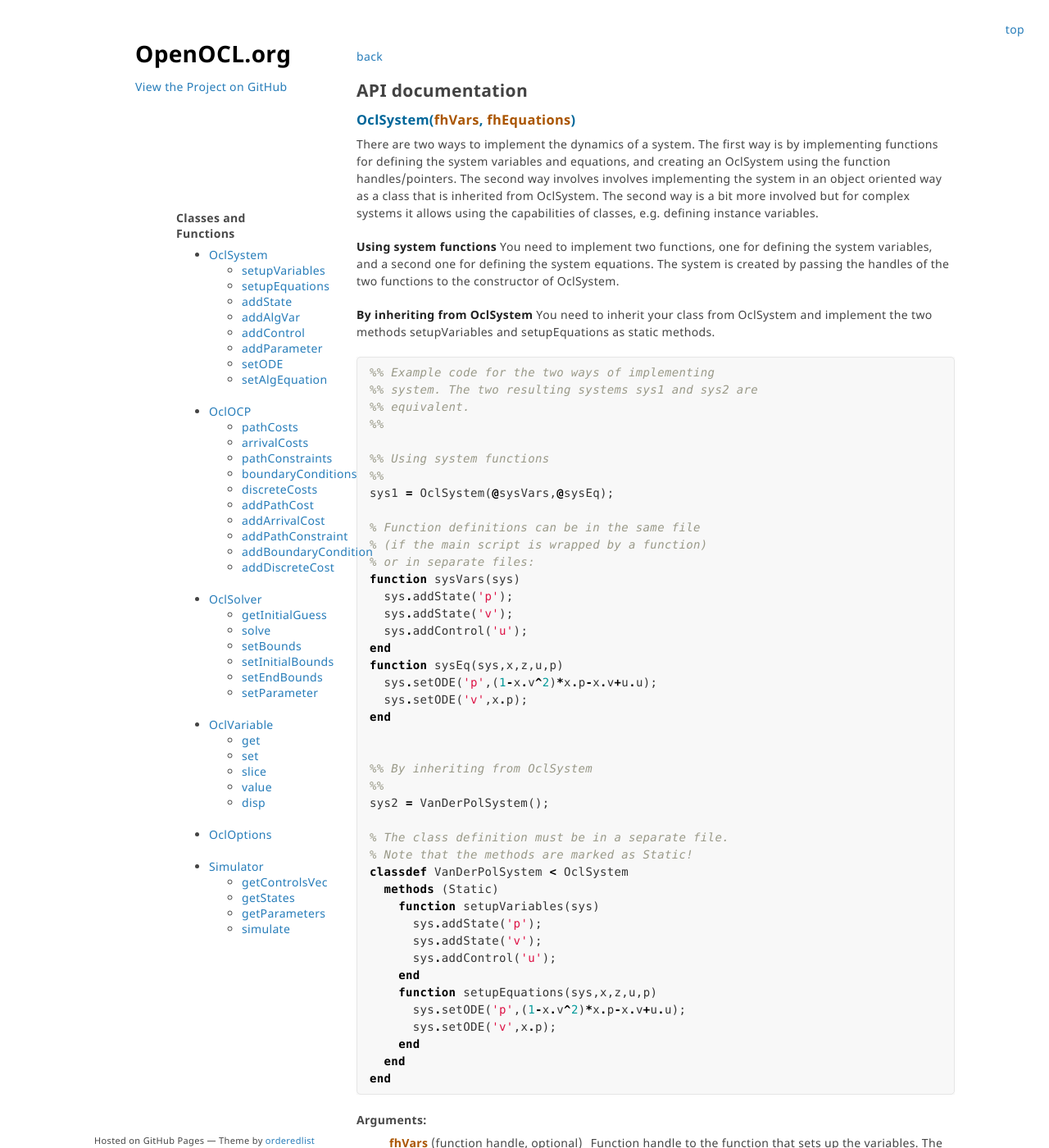
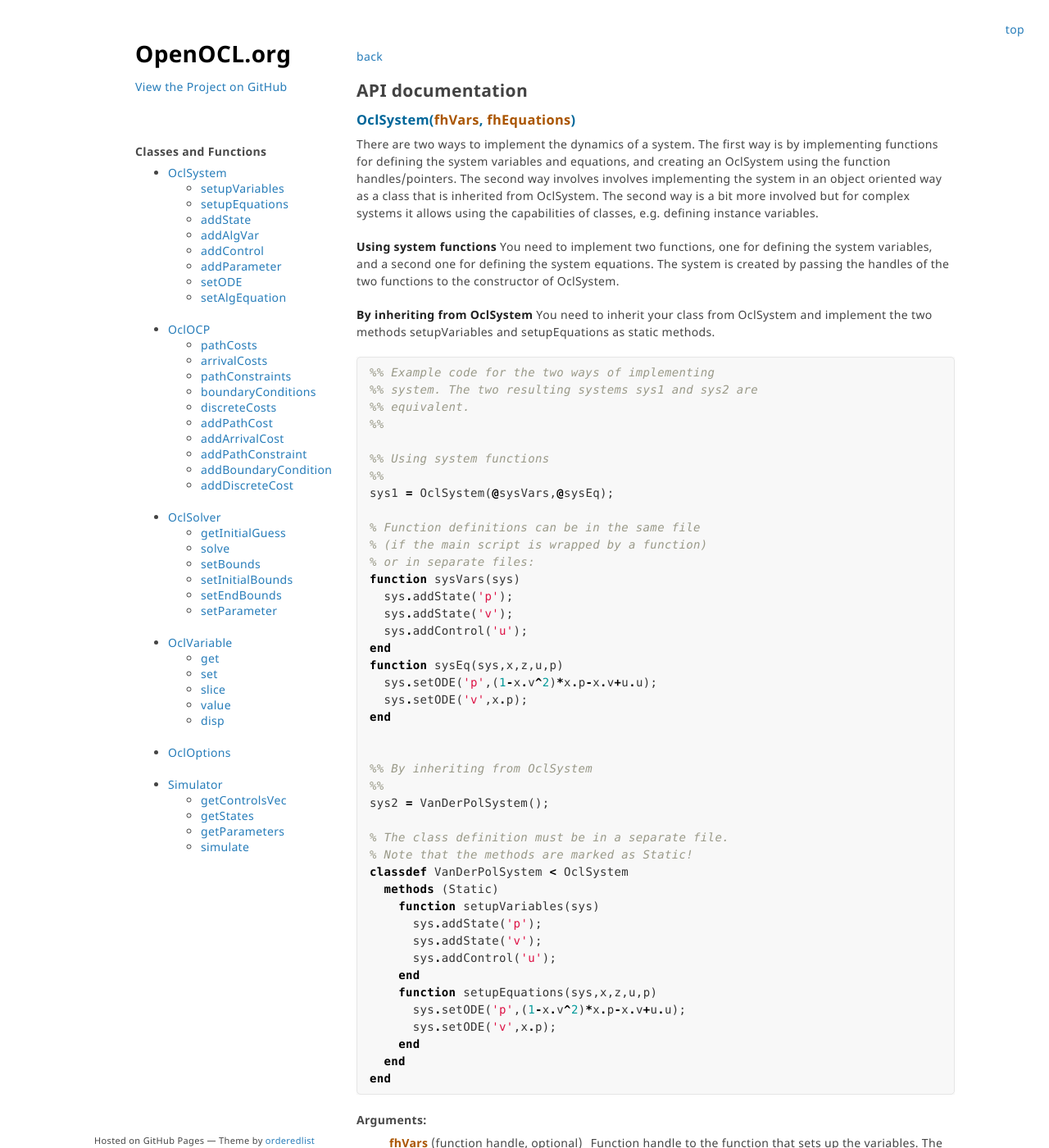
Before and after one commit to OpenOCL/openocl.github.io, a Jekyll site: the page built from api-docs.md, in a window 1280 px wide and 1400 px high. Shown: the whole window at 82% size. Built offline with Jekyll 4.4.1, drawn with Linux system fonts in a browser that asks for light colours.

Commit message:
padding header api

```diff
--- a/_sass/header.scss
+++ b/_sass/header.scss
@@ -32,8 +32,7 @@
 }
 
 header #header-api {
-  margin-top: 131px;
-  padding-left: 50px;
+  padding-top:50px;
 }
 
 header #header-api h3 {
```
